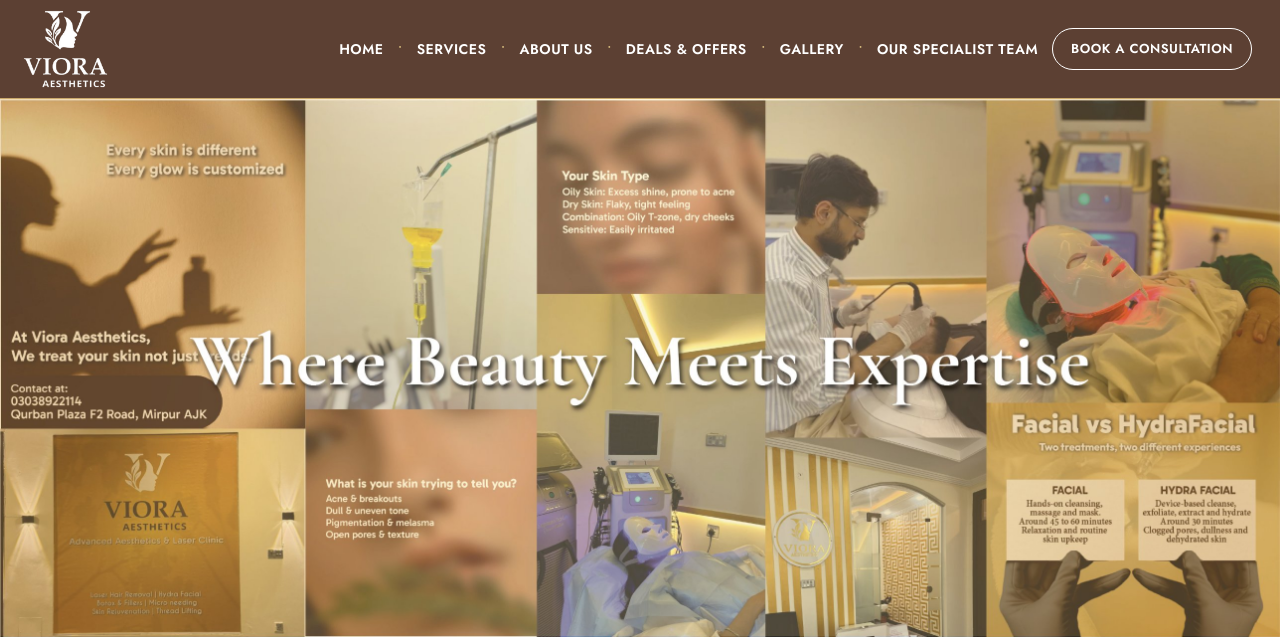
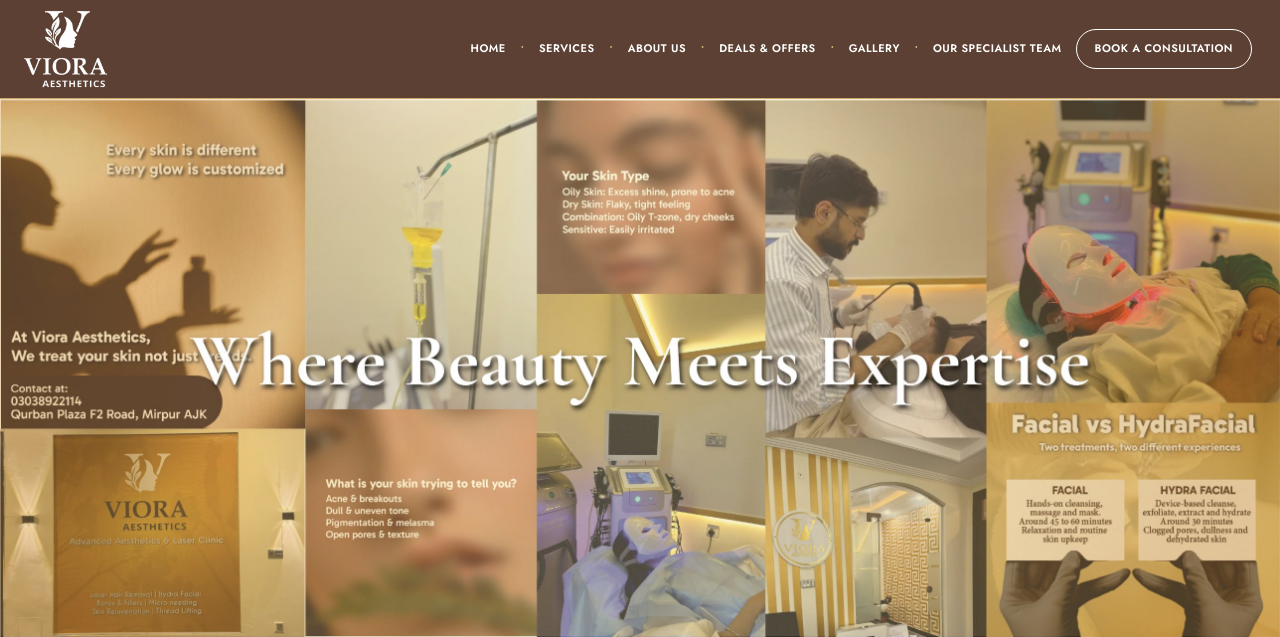
Before and after one commit to anamaslam432-source/viora-flask-done, a Flask app: page / in a window 1280 px wide. Shown: the top 637 px of the page. Run offline with Flask 3, Linux system fonts and the light colour scheme.

Commit message:
Update style.css

```diff
--- a/static/css/style.css
+++ b/static/css/style.css
@@ -14,7 +14,8 @@
 .nav{display:flex;align-items:center;justify-content:space-between;height:70px}
 .logo{font-family:'Cormorant Garamond',serif;font-weight:700;font-size:26px;letter-spacing:.14em;text-decoration:none;display:flex;align-items:center;gap:10px}
 .logo svg{width:30px;height:30px}.logo small{font:500 10px Jost;letter-spacing:.3em;display:block;color:var(--gold);margin-top:-4px}
-nav ul{display:flex;gap:14px;list-style:none;margin:0;padding:0;align-items:center;flex-wrap:nowrap;white-space:nowrap}
+nav ul{display:flex;gap:8px;list-style:none;margin:0;padding:0;align-items:center;flex-wrap:nowrap;overflow-x:auto;white-space:nowrap;justify-content:center}
+nav ul a{font-size:11px!important;letter-spacing:0.5px!important;white-space:nowrap}
 nav a{text-decoration:none;font-size:15px}nav a:not(.btn):hover{color:var(--gold)}
 #tg{display:none;background:none;border:0;font-size:28px;color:var(--brown);cursor:pointer}
 .hero{background:linear-gradient(135deg,var(--warm),var(--white) 60%);padding:56px 0 84px;overflow:hidden}
```
